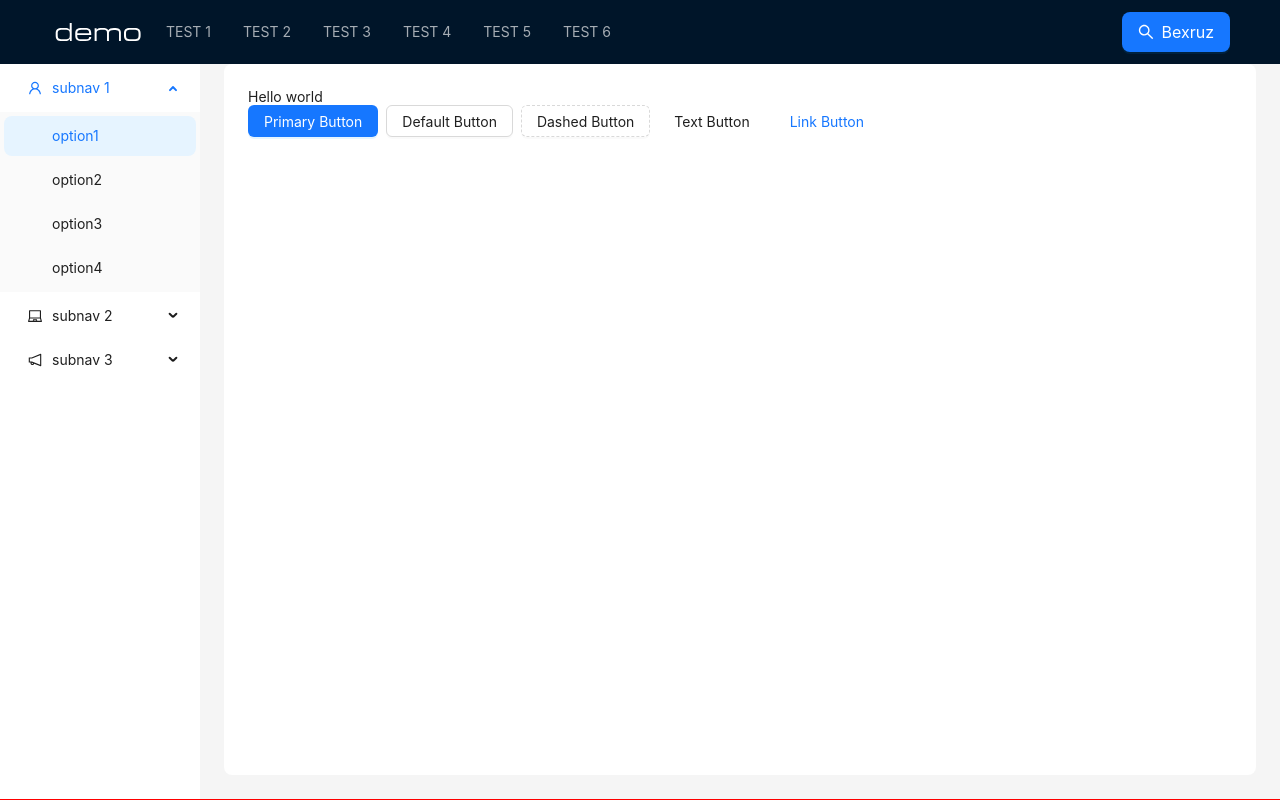
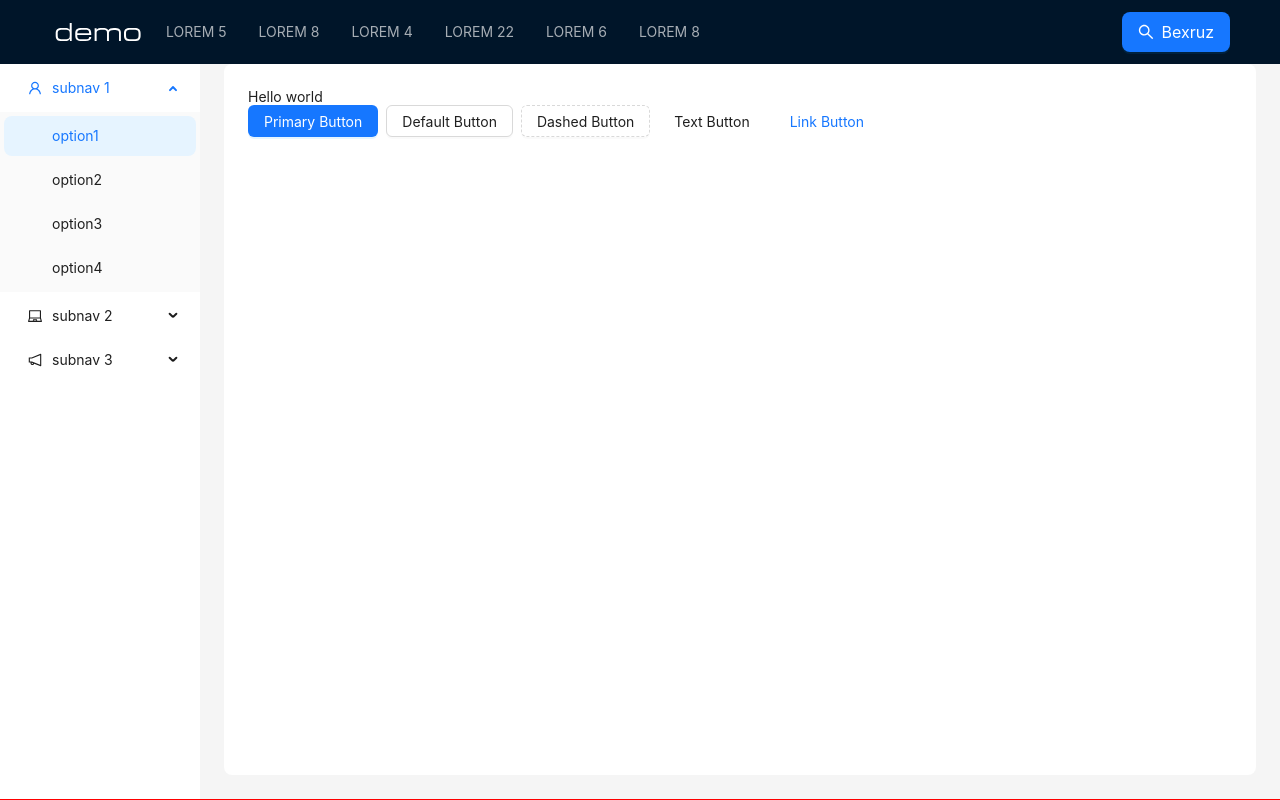
Before and after one commit to xayrulloergashev/git-amaliyot, a React (Vite) app: page / in a window 1280 px wide. Built offline with nearby package versions, Linux system fonts and the light colour scheme.

Commit message:
navbar changed

```diff
--- a/src/App.jsx
+++ b/src/App.jsx
@@ -8,9 +8,9 @@ import Buttons from './components/button/index';
 import {Layout, Menu, theme, Button, Tooltip} from 'antd';
 import {SearchOutlined} from '@ant-design/icons';
 const {Header, Content, Sider} = Layout;
-const items1 = ['1', '2', '3', '4', '5', '6'].map(item => ({
+const items1 = ['5', '8', '4', '22', '6', '8'].map(item => ({
     item,
-    label: `TEST ${item}`,
+    label: `LOREM ${item}`,
 }));
 const items2 = [UserOutlined, LaptopOutlined, NotificationOutlined].map(
     (icon, index) => {
```
